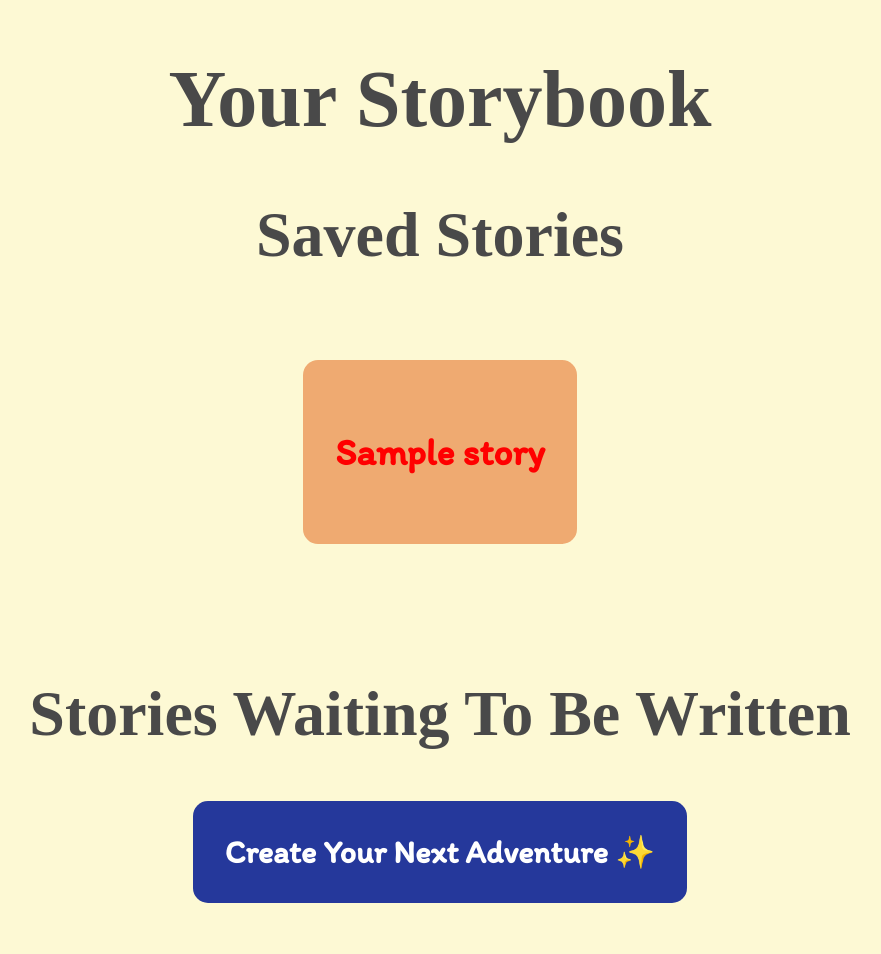
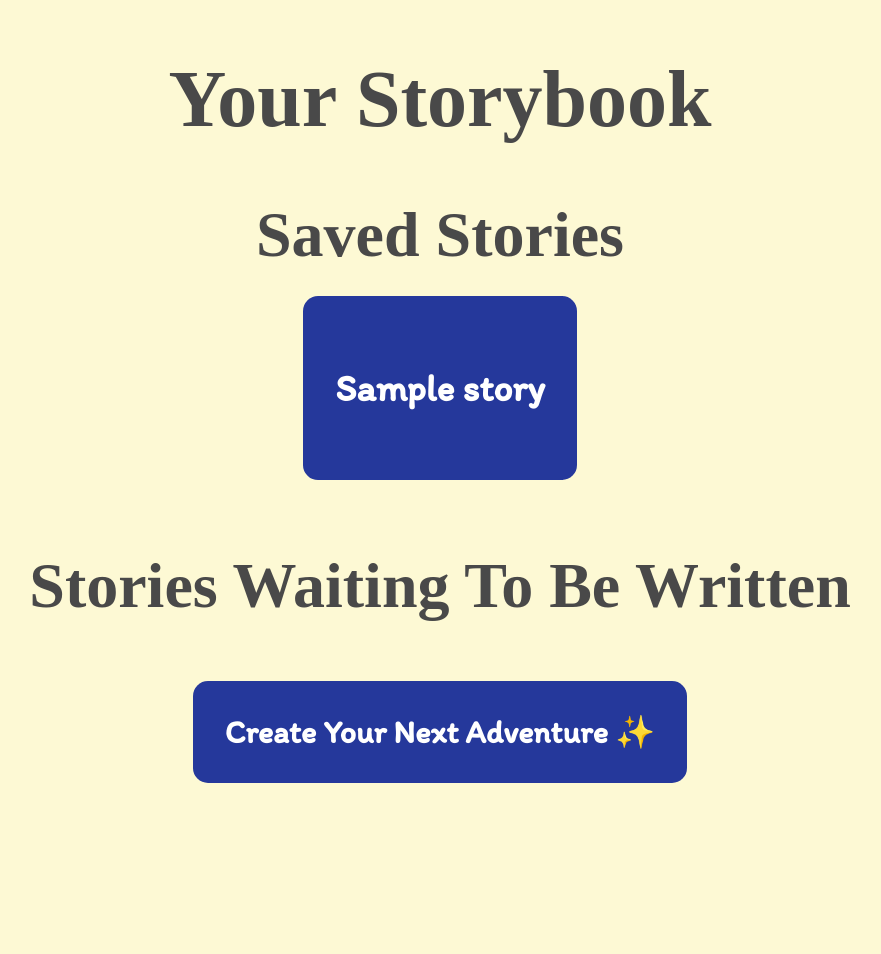
Before and after one commit to JessamineCodes/Team3_StorytimeApp, a Flask app: page /saved/1 in a window 1280 px wide. Shown: the whole page, without its empty margins (200-1081 px from the left). After the commit the page ends 783 px from the top, so only its background shows below. Run offline with Flask 3, Linux system fonts and the light colour scheme; tables that the repository leaves empty hold one stand-in row (values such as "Sample post"); parts of the project's set-up code (start-up, migrations or seed data) failed here and were passed over; some web fonts are replaced.

Commit message:
CSS changes on home & saved pages

```diff
--- a/static/saved.css
+++ b/static/saved.css
@@ -2,7 +2,7 @@ body {
     background-color: #FDF9D4;
 }
 
-h1,h2 {
+h1, h2 {
     color: #494949;
     text-align: center;
     margin-bottom: 0.5rem;
@@ -13,11 +13,9 @@ h1 {
     font-size: 5rem;
 }
 
-
 h2 {
     font-size: 4rem;
     font-family: 'Miltonian', serif;
-
 }
 
 h4, .story {
@@ -33,9 +31,17 @@ h4 {
     width: fit-content;
 }
 
-.story-card, .new-story-card {
+.story-card,
+.new-story-card {
     display: flex;
     justify-content: center;
+}
+
+.story-card a,
+.new-story-card a {
+    margin: 0.5rem;
+    text-decoration: none;
+    color: white;
 }
 
 .story-card {
@@ -47,9 +53,9 @@ h4 {
     align-items: center;
 }
 
-.story{
-    margin: 5rem;
-    background-color: #EFAA71;
+.story {
+    margin: 0.5rem;
+    background-color: #25389B;
     text-align: center;
-    color: red;
+    color: #ffffff;
 }
```
Also changed, not shown: static/home.css (+14 -3 lines).
